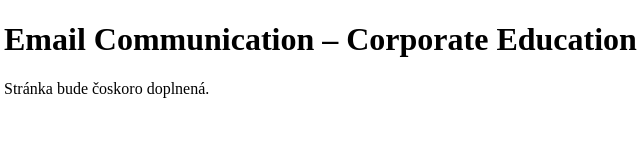
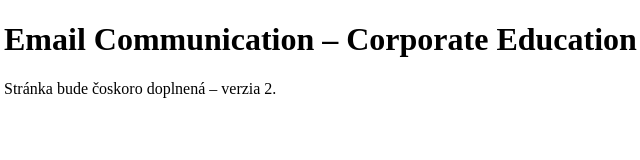
Before and after one commit to clarityconstructed/skuska, a plain HTML site: page index.html in a window 1280 px wide. Shown: the full height of the page, 4-644 px from the left. Drawn offline with Linux system fonts and the light colour scheme.

Commit message:
Update paragraph text to version 2

```diff
--- a/index.html
+++ b/index.html
@@ -6,6 +6,6 @@
 </head>
 <body>
     <h1>Email Communication – Corporate Education</h1>
-    <p>Stránka bude čoskoro doplnená.</p>
+  <p>Stránka bude čoskoro doplnená – verzia 2.</p>
 </body>
 </html>
```
